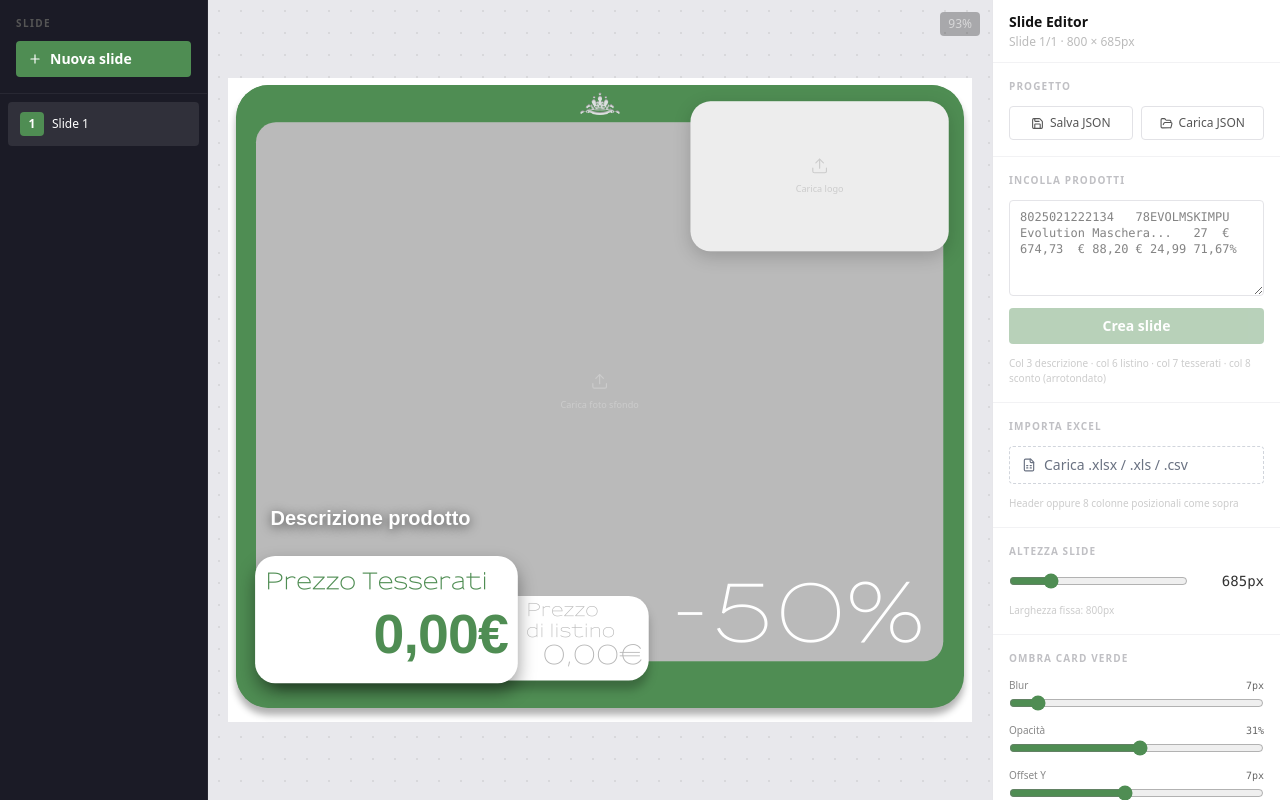
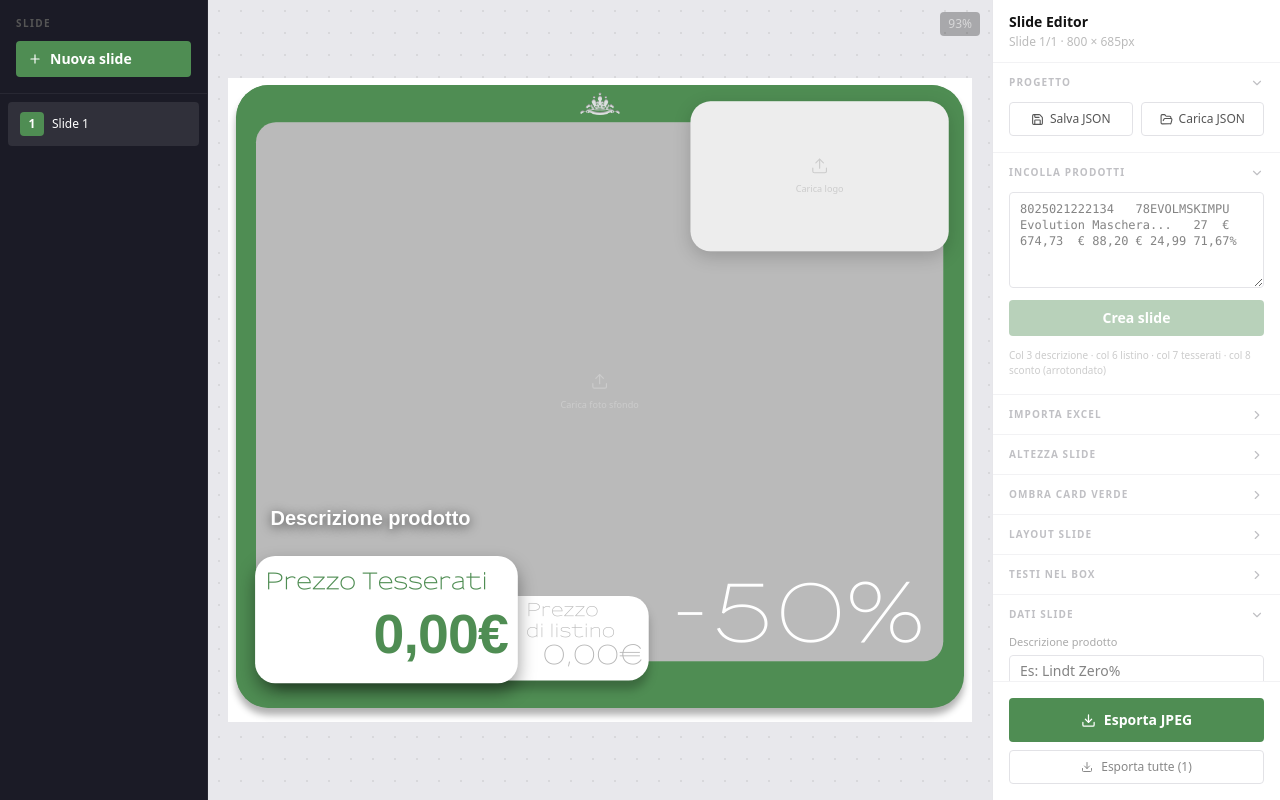
Before and after one commit to Dae-mmm/image-generation-editor, a React (Vite) app: page / in a window 1280 px wide. Built offline with nearby package versions, Linux system fonts and the light colour scheme; a web font is replaced by a local one.

Commit message:
slide editor with collapsed menus

```diff
--- a/src/app/App.tsx
+++ b/src/app/App.tsx
@@ -1,7 +1,7 @@
-import { useState, useRef, useCallback, useEffect } from "react";
+import { useState, useRef, useCallback, useEffect, type ReactNode } from "react";
 import {
   Upload, Download, Plus, Trash2, FileSpreadsheet,
-  RefreshCcw, Move, ZoomIn, Save, FolderOpen,
+  RefreshCcw, Move, ZoomIn, Save, FolderOpen, ChevronDown,
 } from "lucide-react";
 import * as XLSX from "xlsx";
 import simboloPSC from "../imports/SimboloPSC.png";
@@ -2107,13 +2107,14 @@ export default function App() {
       </div>
 
       {/* ── Controls ── */}
-      <div className="w-72 shrink-0 flex flex-col overflow-y-auto" style={{ background: "white", borderLeft: "1px solid #e6e6ea" }}>
-        <div className="px-4 py-3" style={{ borderBottom: "1px solid #f2f2f4" }}>
+      <div className="w-72 shrink-0 flex flex-col overflow-hidden" style={{ background: "white", borderLeft: "1px solid #e6e6ea" }}>
+        <div className="px-4 py-3 shrink-0" style={{ borderBottom: "1px solid #f2f2f4" }}>
           <div className="font-bold text-sm" style={{ color: "#111" }}>Slide Editor</div>
           <div className="text-xs mt-0.5" style={{ color: "#bbb" }}>Slide {current + 1}/{slides.length} · 800 × {slideH}px</div>
         </div>
 
-        <Section label="Progetto">
+        <div className="flex-1 overflow-y-auto min-h-0">
+        <Section label="Progetto" defaultOpen>
           <div className="flex gap-2">
             <button className="flex-1 flex items-center justify-center gap-1.5 px-3 py-2 rounded border text-xs font-medium hover:bg-gray-50 transition-colors" style={{ borderColor: "#e2e2e6", color: "#555" }} onClick={saveProject}>
               <Save size={13} /> Salva JSON
@@ -2125,7 +2126,7 @@ export default function App() {
           </div>
         </Section>
 
-        <Section label="Incolla prodotti">
+        <Section label="Incolla prodotti" defaultOpen>
           <textarea
             className="w-full px-2.5 py-2 text-xs border rounded outline-none font-mono resize-y"
             style={{ borderColor: "#e4e4e8", minHeight: 96 }}
@@ -2602,7 +2603,7 @@ export default function App() {
           )}
         </Section>
 
-        <Section label="Dati slide">
+        <Section label="Dati slide" defaultOpen>
           <Field label="Descrizione prodotto">
             <textarea
               className="w-full px-2.5 py-1.5 text-sm border rounded outline-none resize-y"
@@ -2712,8 +2713,9 @@ export default function App() {
             </button>
           )}
         </Section>
-
-        <div className="p-4 mt-auto flex flex-col gap-2" style={{ borderTop: "1px solid #f2f2f4" }}>
+        </div>
+
+        <div className="p-4 shrink-0 flex flex-col gap-2" style={{ borderTop: "1px solid #f2f2f4", background: "white" }}>
           <button
             className="w-full flex items-center justify-center gap-2 py-3 rounded font-bold text-sm text-white disabled:opacity-50"
             style={{ background: GREEN }}
@@ -2739,11 +2741,33 @@ export default function App() {
 
 // ─── Sidebar helpers ──────────────────────────────────────────────────────────
 
-function Section({ label, children }: { label: string; children: ReactNode }) {
+function Section({ label, children, defaultOpen = false }: { label: string; children: ReactNode; defaultOpen?: boolean }) {
+  const [open, setOpen] = useState(defaultOpen);
   return (
-    <div className="p-4 flex flex-col gap-3" style={{ borderBottom: "1px solid #f2f2f4" }}>
-      <div style={{ fontSize: 10, fontWeight: 700, letterSpacing: "0.11em", color: "#c0c0c4", textTransform: "uppercase" }}>{label}</div>
-      {children}
+    <div style={{ borderBottom: "1px solid #f2f2f4" }}>
+      <button
+        type="button"
+        className="w-full flex items-center justify-between gap-2 px-4 py-3 text-left"
+        onClick={() => setOpen((v) => !v)}
+      >
+        <span style={{ fontSize: 10, fontWeight: 700, letterSpacing: "0.11em", color: "#c0c0c4", textTransform: "uppercase" }}>
+          {label}
+        </span>
+        <ChevronDown
+          size={14}
+          style={{
+            color: "#c0c0c4",
+            flexShrink: 0,
+            transform: open ? "rotate(0deg)" : "rotate(-90deg)",
+            transition: "transform 0.15s ease",
+          }}
+        />
+      </button>
+      {open && (
+        <div className="px-4 pb-4 flex flex-col gap-3">
+          {children}
+        </div>
+      )}
     </div>
   );
 }
```
